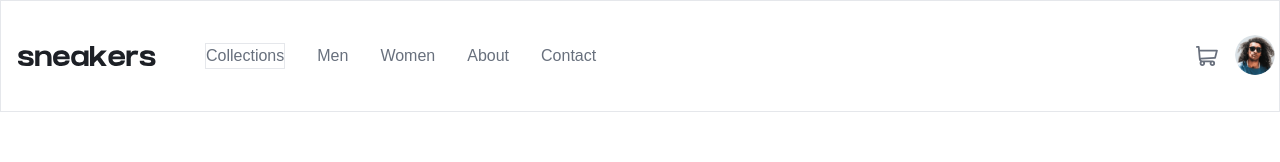
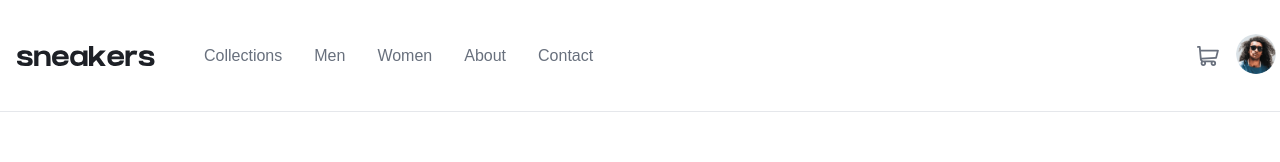
Before and after one commit to Clinton-dev/ecommerce-product-page, a React (Vite) app: page / in a window 1280 px wide. Shown: the top 162 px of the page. Built offline with nearby package versions, Linux system fonts and the light colour scheme.

Commit message:
update remove from cart functionality

```diff
--- a/src/CartContext.jsx
+++ b/src/CartContext.jsx
@@ -22,10 +22,28 @@ const CartProvider = ({ children }) => {
     setCartItems(updatedCartItems);
   };
 
-  const removeFromCart = (itemId) => {
-    const updatedCartItems = cartItems.filter(
-      (cartItem) => itemId !== cartItem.id
+  const removeFromCart = (item) => {
+    // const updatedCartItems = cartItems.filter(
+    //   (cartItem) => itemId !== cartItem.id
+    // );
+    // setCartItems(updatedCartItems);
+
+    const updatedCartItems = [...cartItems];
+    const existingItemIndex = updatedCartItems.findIndex(
+      (cartItem) => cartItem.id === item.id
     );
+
+    if (existingItemIndex !== -1) {
+      if (updatedCartItems[existingItemIndex].quantity > 0) {
+        updatedCartItems[existingItemIndex].quantity--;
+        updatedCartItems[existingItemIndex].total =
+          updatedCartItems[existingItemIndex].amount *
+          updatedCartItems[existingItemIndex].quantity;
+      }
+    } else {
+      clearCart();
+    }
+
     setCartItems(updatedCartItems);
   };
 
--- a/src/Navbar.jsx
+++ b/src/Navbar.jsx
@@ -3,10 +3,10 @@ import React, { useContext } from "react";
 import { CartContext } from "./CartContext";
 
 function Navbar() {
-  const { cartItems } = useContext(CartContext);
+  const { cartItems, removeFromCart } = useContext(CartContext);
 
   return (
-    <div className="navbar h-28 justify-around bg-base-100 border p-0">
+    <div className="navbar h-28 justify-around bg-base-100 border-b p-0">
       <div className="flex-none mr-8">
         <a className="btn btn-ghost text-xl">
           <img src="./logo.svg" alt="" />
@@ -15,31 +15,31 @@ function Navbar() {
       <div className=" flex-auto gap-x-8">
         <a
           href="#"
-          className="link no-underline text-neutral-700 hover:text-neutral-400 border"
+          className="link no-underline text-neutral-700 hover:text-neutral-400 hover:border-b border-primary-800"
         >
           Collections
         </a>
         <a
           href="#"
-          className="link no-underline text-neutral-700 hover:text-neutral-400"
+          className="link no-underline text-neutral-700 hover:text-neutral-400 hover:border-b border-primary-800"
         >
           Men
         </a>
         <a
           href="#"
-          className="link no-underline text-neutral-700 hover:text-neutral-400"
+          className="link no-underline text-neutral-700 hover:text-neutral-400 hover:border-b border-primary-800"
         >
           Women
         </a>
         <a
           href="#"
-          className="link no-underline text-neutral-700 hover:text-neutral-400"
+          className="link no-underline text-neutral-700 hover:text-neutral-400 hover:border-b border-primary-800"
         >
           About
         </a>
         <a
           href="#"
-          className="link no-underline text-neutral-700 hover:text-neutral-400"
+          className="link no-underline text-neutral-700 hover:text-neutral-400 hover:border-b border-primary-800"
         >
           Contact
         </a>
@@ -67,7 +67,26 @@ function Navbar() {
 
               {cartItems.length > 0 ? (
                 <>
-                  <span className="text-info">Subtotal: $999</span>
+                  <div className="flex gap-4">
+                    <img src={cartItems[0].thumbnail} alt="" className="w-12" />
+                    <div className="text-neutral-600">
+                      <p>{cartItems[0].name}</p>
+                      <p>
+                        $ {cartItems[0].amount} x {cartItems[0].quantity}{" "}
+                        <strong className="text-neutral-700">
+                          $ {cartItems[0].total}
+                        </strong>
+                      </p>
+                    </div>
+                    <button
+                      className="btn bg-transparent border-0 hover:bg-transparent"
+                      onClick={() => {
+                        removeFromCart(cartItems[0]);
+                      }}
+                    >
+                      <img src="./icon-delete.svg" alt="" />
+                    </button>
+                  </div>
                   <div className="card-actions">
                     <button className="btn btn-primary btn-block text-neutral-100">
                       Checkout
@@ -75,7 +94,7 @@ function Navbar() {
                   </div>
                 </>
               ) : (
-                <p className="text-neutral-600 font-bold">
+                <p className="text-neutral-600 font-bold text-center my-10">
                   Your cart is empty.
                 </p>
               )}
```
